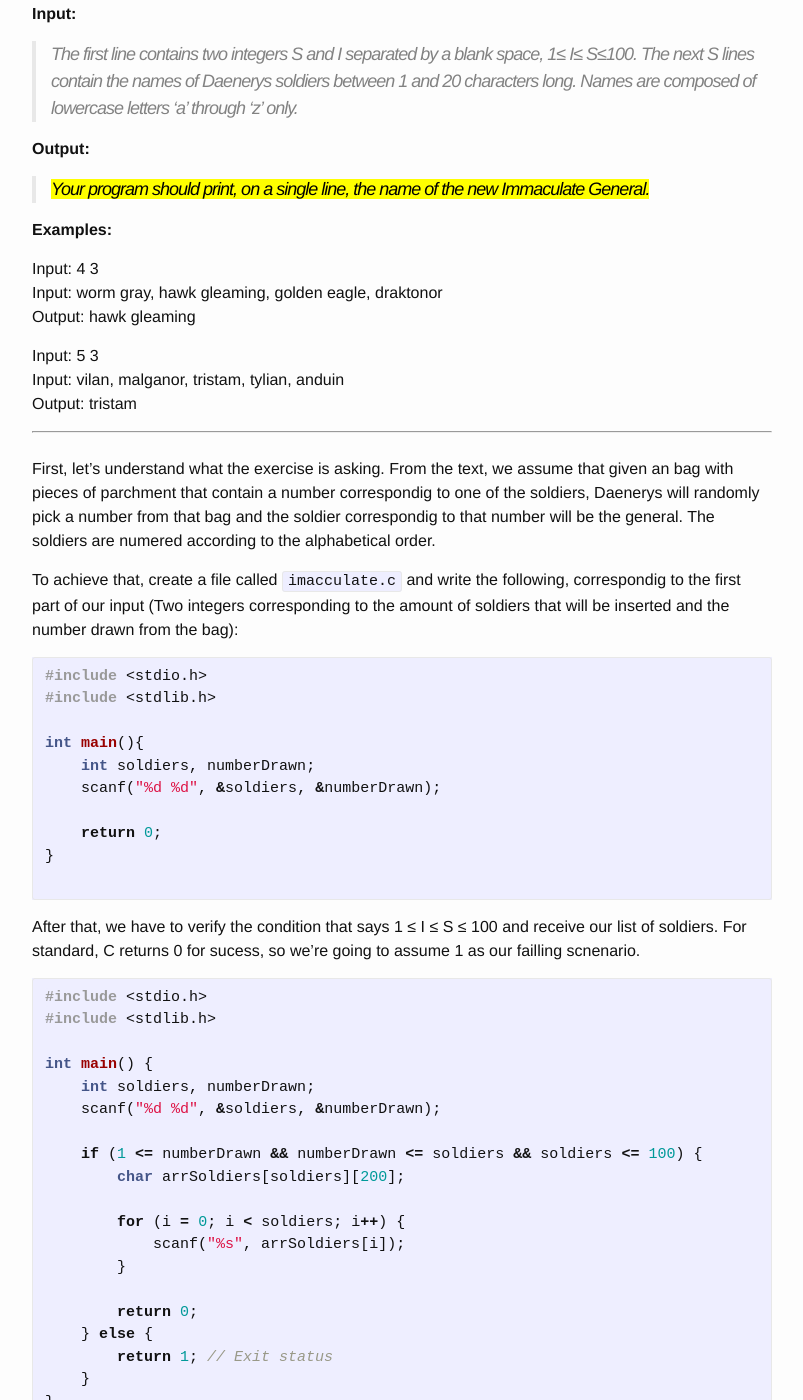
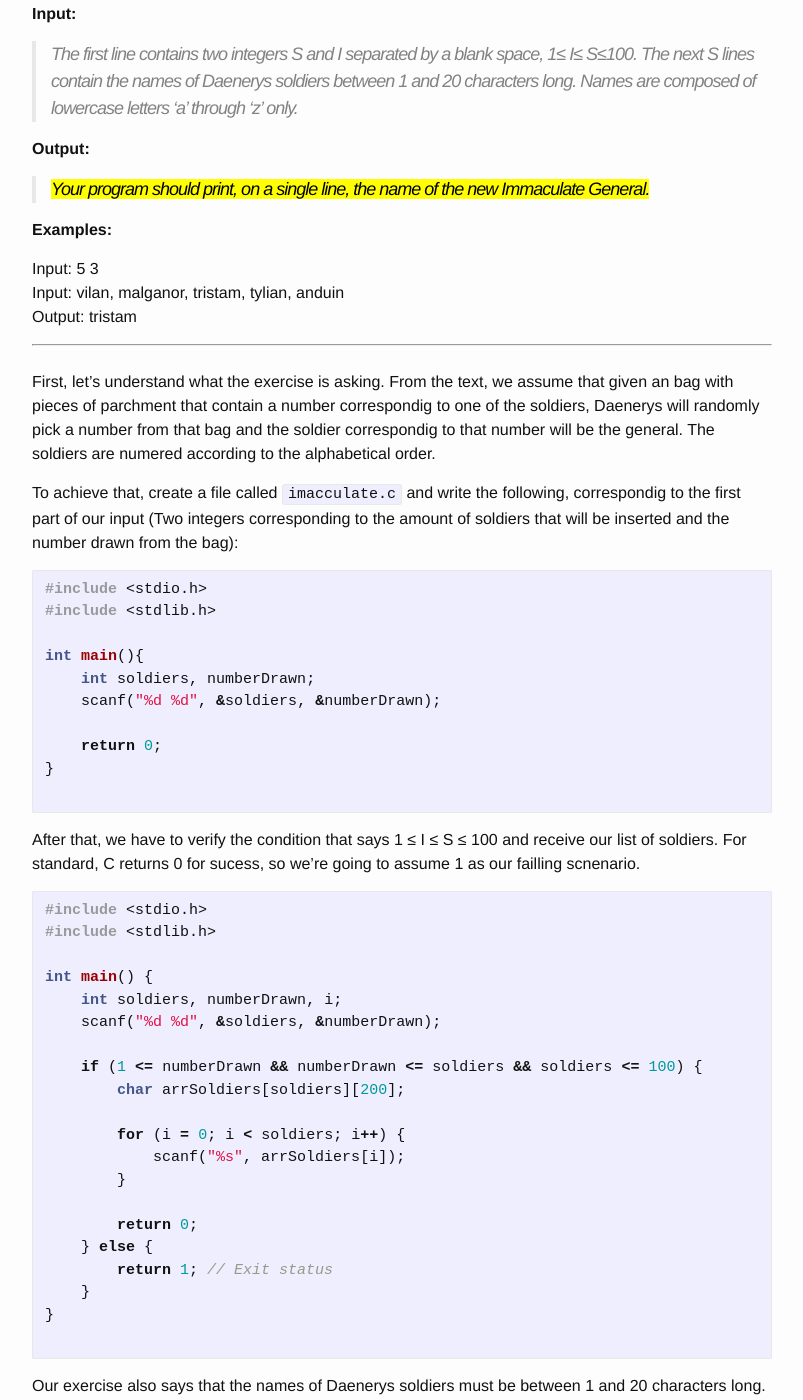
Before and after one commit to matheus-beck/blog, a Jekyll site: the page built from _posts/2019-08-18-helping-daenerys-targaryen-using-c.md, in a window 1280 px wide and 1400 px high, scrolled down 1007 px. Shown: the whole window, without its empty margins (238-1041 px from the left). Built offline with Jekyll 4.4.1, drawn with Linux system fonts in a browser that asks for light colours; some of the changed text lies outside the part shown.

Commit message:
Update 2019-08-18-helping-daenerys-targaryen-using-c.md

```diff
--- a/_posts/2019-08-18-helping-daenerys-targaryen-using-c.md
+++ b/_posts/2019-08-18-helping-daenerys-targaryen-using-c.md
@@ -26,10 +26,6 @@ One of those exercises was really fun to solve. I've highlighted the most import
 > <mark>Your program should print, on a single line, the name of the new Immaculate General. </mark>
 
 **Examples:**
-
-Input: 4 3
-Input: worm gray, hawk gleaming, golden eagle, draktonor
-Output: hawk gleaming
 
 Input: 5 3
 Input: vilan, malganor, tristam, tylian, anduin
@@ -60,7 +56,7 @@ After that, we have to verify the condition that says 1 ≤ I ≤ S ≤ 100 and
 #include <stdlib.h>
 
 int main() {
-    int soldiers, numberDrawn;
+    int soldiers, numberDrawn, i;
     scanf("%d %d", &soldiers, &numberDrawn);
 
     if (1 <= numberDrawn && numberDrawn <= soldiers && soldiers <= 100) {
```
Also changed, not shown: other parts of _posts/2019-08-18-helping-daenerys-targaryen-using-c.md (+4 -2 lines).
